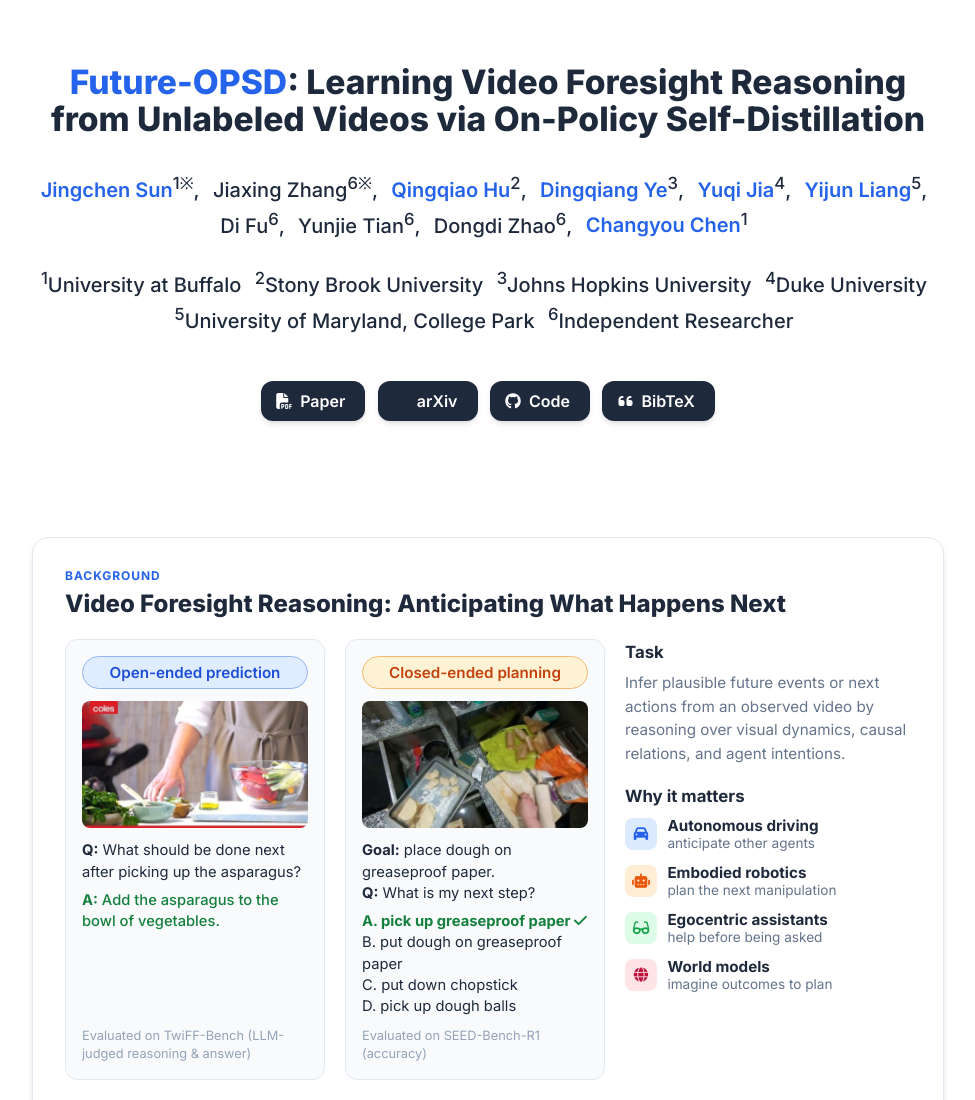
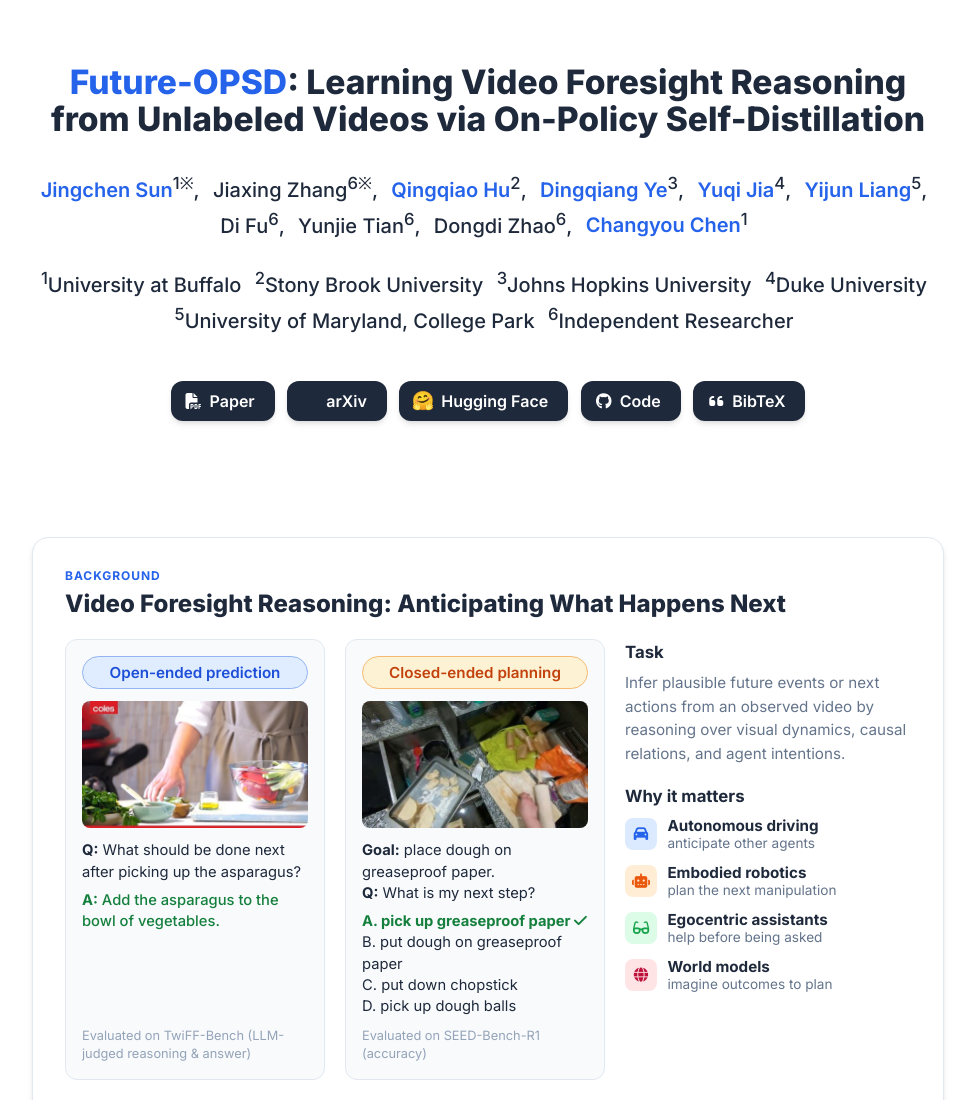
Before and after one commit to Jingchensun/future-opsd, a plain HTML site: page index.html in a window 1280 px wide. Shown: the top 1100 px of the page, without its empty margins (152-1127 px from the left). Drawn offline with nearby package versions, Linux system fonts and the light colour scheme; some icons are missing.

Commit message:
Add Hugging Face paper link to project page
Co-Authored-By: Claude Opus 5.5 <noreply@anthropic.com>

```diff
--- a/index.html
+++ b/index.html
@@ -179,6 +179,14 @@
                       <i class="ai ai-arxiv"></i>
                     </span>
                     <span>arXiv</span>
+                  </a>
+                </span>
+
+                <span class="link-block">
+                  <a href="https://huggingface.co/papers/2611.26954" target="_blank" rel="noopener"
+                  class="external-link button is-normal is-rounded is-dark">
+                    <span class="icon hf-icon" aria-hidden="true">&#129303;</span>
+                    <span>Hugging Face</span>
                   </a>
                 </span>
 
--- a/static/css/index.css
+++ b/static/css/index.css
@@ -969,6 +969,12 @@ a:focus {
   max-width: 720px;
 }
 
+/* Hugging Face button: the logo is the 🤗 emoji (Font Awesome 5 has no HF icon) */
+.hf-icon {
+  font-size: 1.15rem;
+  line-height: 1;
+}
+
 .results-table thead tr + tr th {
   font-weight: 600;
   font-size: 0.8rem;
```
